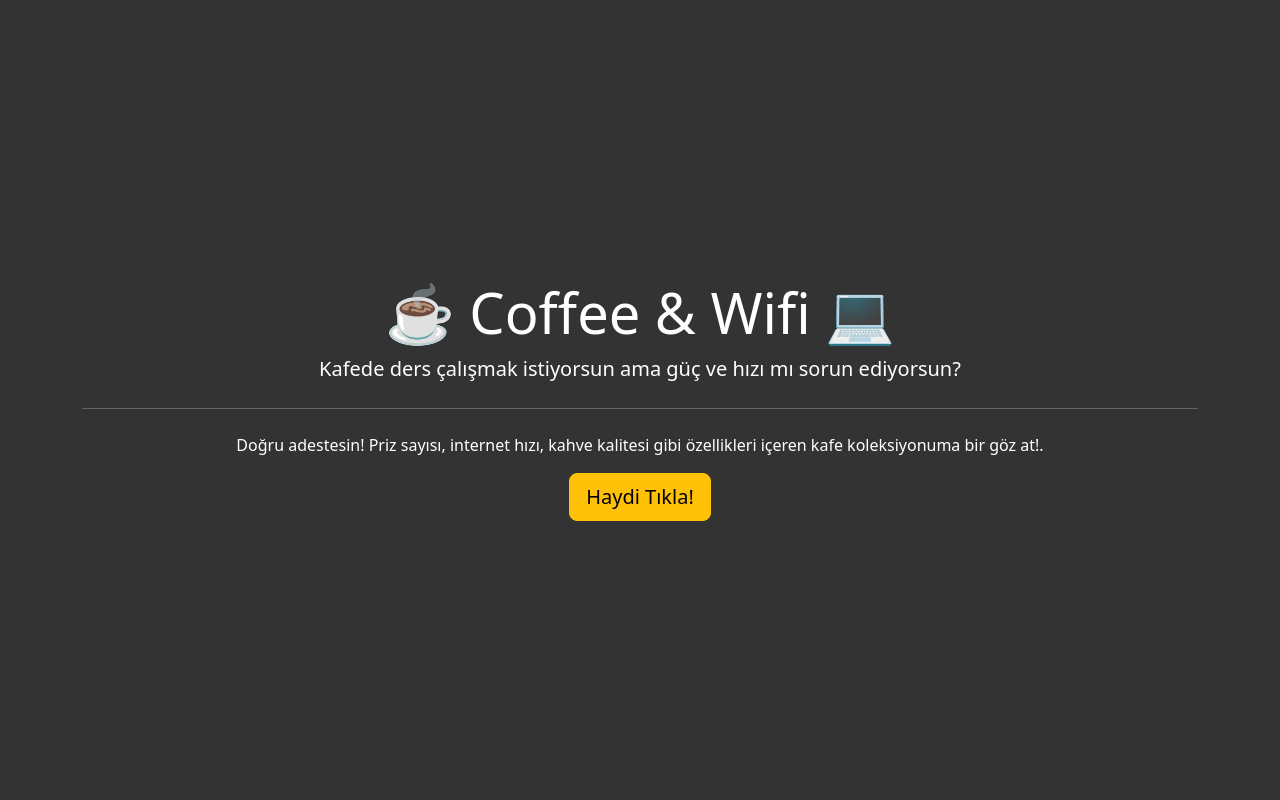
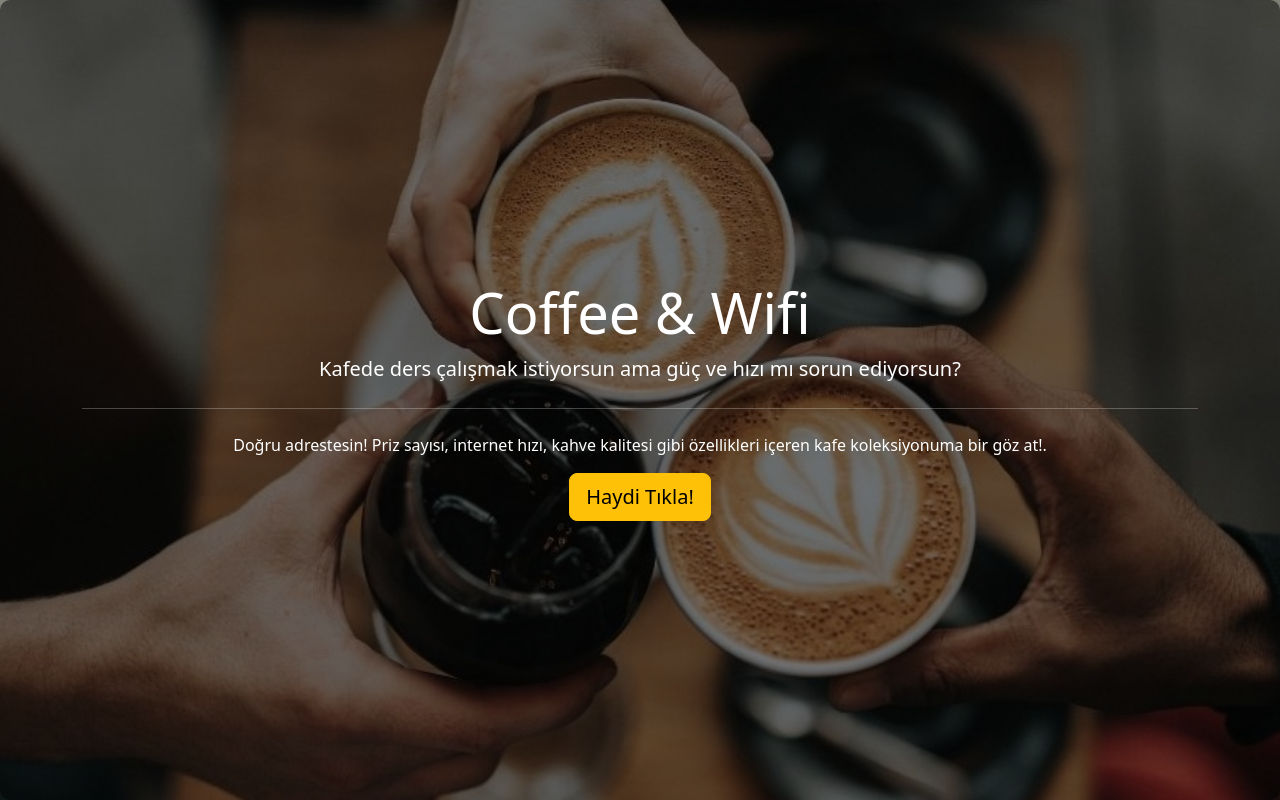
Before and after one commit to salihalperc/Coffee-and-Wifi, a Flask app: page / in a window 1280 px wide. Run offline with Flask 3, Linux system fonts and the light colour scheme; some libraries are stand-ins or nearby versions.

Commit message:
changing some features, adding background images within static folder, reorganize html and css pages, not using bootstrap and base.html, every page has own html with no base and inheritance

```diff
--- a/main.py
+++ b/main.py
@@ -1,5 +1,4 @@
 import os
-
 from flask import Flask, render_template, redirect, url_for
 from flask_bootstrap import Bootstrap5
 from flask_wtf import FlaskForm
--- a/static/css/styles.css
+++ b/static/css/styles.css
@@ -1,10 +1,30 @@
-/* to override Bootstrap styles for some things */
+html, body {
+    margin: 0;
+    padding: 0;
+    height: 100%;
+    width: 100%;
+}
+body {
+    background-image: url('/static/resimler/Adsıztasarım.jpg');
+    background-size: cover; /* Resmin tam olarak kaplamasını sağlar */
+    background-repeat: no-repeat; /* Resmin tekrar etmesini engeller */
+    background-position: center center; /* Resmi merkeze yerleştirir */
+    background-attachment: fixed; /* Sayfa kaydırıldığında arka planın sabit kalmasını sağlar */
+    align-content: center;
+}
+.container {
 
-body {
-background-color: #333;
-color: white;
+    text-align: center;
+    color: white; /* Metin rengini beyaz yapar */
 }
-
+.jumbotron {
+    background: rgba(0, 0, 0, 0.5); /* Yarı saydam arka plan */
+    padding: 20px;
+    border-radius: 10px;
+}
+h1, p, a {
+    color: white; /* Metin rengini beyaz yapar */
+}
 a {
     color: #ffc107;
 }
@@ -15,7 +35,6 @@ a {
   margin: 0;
   height: 100vh;
   color: white;
-  background-color: #333;
 }
 
 .space-above {
--- a/templates/index.html
+++ b/templates/index.html
@@ -1,22 +1,26 @@
-{% extends 'base.html' %}
-{% block title %}Coffee and Wifi{% endblock %}
-
-{% block content %}
-<div class="jumbotron text-center">
-  <div class="container">
-    <h1 class="display-4">☕️ Coffee & Wifi 💻</h1>
-    <p class="lead">Kafede ders çalışmak istiyorsun ama güç ve hızı mı sorun ediyorsun?</p>
-    <hr class="my-4" />
-    <p>
-      Doğru adestesin! Priz sayısı, internet hızı, kahve kalitesi gibi özellikleri içeren kafe koleksiyonuma bir göz at!.
-    </p>
-    <a
-      class="btn btn-warning btn-lg"
-      href="{{ url_for('cafes') }}"
-      role="button"
-      >Haydi Tıkla!</a
-    >
-  </div>
-</div>
-
-{% endblock %}
+<!DOCTYPE html>
+<html lang="en">
+    <head>
+        <meta charset="UTF-8" />
+        <meta
+          name="viewport"
+          content="width=device-width, initial-scale=1, shrink-to-fit=no"
+        />
+        <title>
+            Coffee and Wifi
+        </title>
+        <link rel="stylesheet" href="https://cdn.jsdelivr.net/npm/bootstrap@5.2.2/dist/css/bootstrap.min.css" integrity="sha384-Zenh87qX5JnK2Jl0vWa8Ck2rdkQ2Bzep5IDxbcnCeuOxjzrPF/et3URy9Bv1WTRi" crossorigin="anonymous">
+        <link rel="stylesheet" href="/static/css/styles.css">
+    </head>
+    <body>
+        <div class="jumbotron text center">
+            <div class="container">
+                <h1 class="display-4">Coffee & Wifi</h1>
+                <p class="lead"> Kafede ders çalışmak istiyorsun ama güç ve hızı mı sorun ediyorsun? </p>
+                <hr class="my-4">
+                <p> Doğru adrestesin! Priz sayısı, internet hızı, kahve kalitesi gibi özellikleri içeren kafe koleksiyonuma bir göz at!.</p>
+                <a class="btn btn-warning btn-lg" href="{{url_for('cafes')}}" role="button">Haydi Tıkla!</a>
+            </div>
+        </div>
+    </body>
+</html>
```
Also changed, not shown: templates/add.html (+18 -9 lines), templates/cafes.html (+19 -9 lines), static/resimler/Adsıztasarım.jpg (added).
